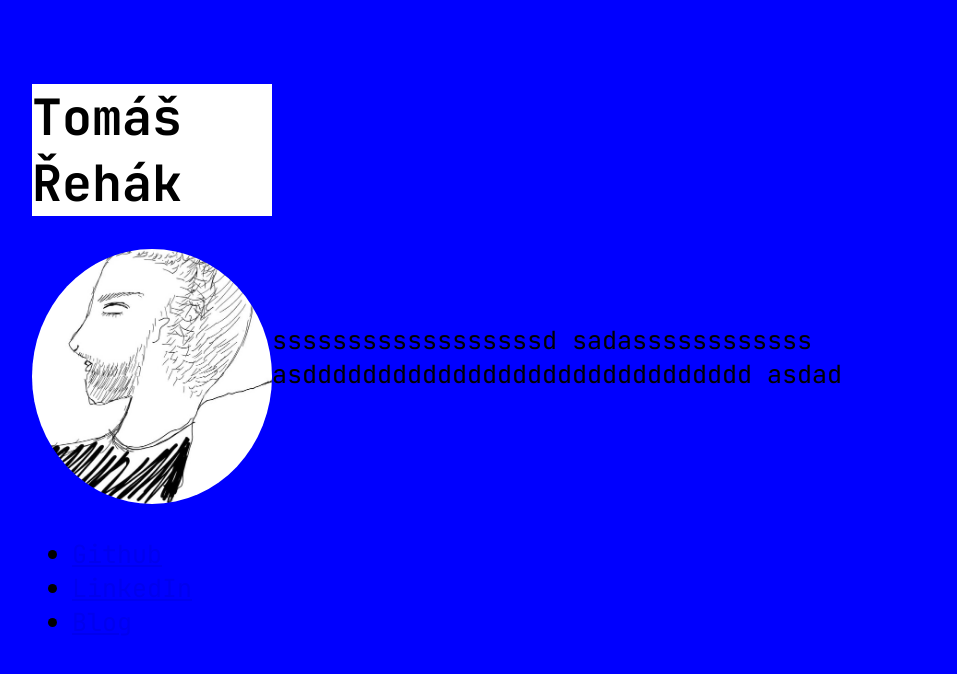
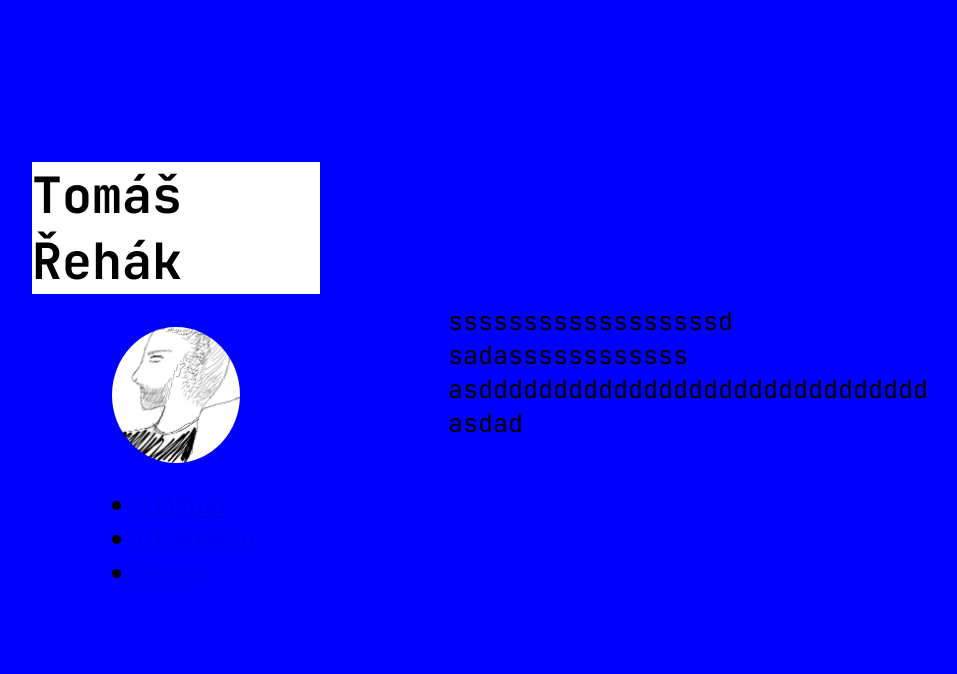
Before and after one commit to docherak/personal, a plain HTML site: page index.html in a window 1280 px wide. Shown: the whole page, without its empty margins (160-1117 px from the left). Drawn offline with Linux system fonts and the light colour scheme.

Commit message:
Viewport testing

```diff
--- a/assets/style.css
+++ b/assets/style.css
@@ -4,16 +4,28 @@
 }
 
 body {
-  margin: 50px 15vw;
+  margin: 10vw 15vw;
   height: 100%;
   display: flex;
   flex-direction: row;
   justify-content: space-around;
   align-items: center;
+  gap: 10vw;
+}
+
+header {
+  width: 30vw;
+  display: flex;
+  flex-direction: column;
+  align-items: center;
+}
+
+main {
+  width: 40vw;
 }
 
 img#profilepic {
-  width: 30vh;
+  width: 10vw;
   border-style: none;
   border-radius: 50%;
 }
@@ -23,4 +35,5 @@ h1 {
 }
 
 p {
+  font-size: 1em;
 }
```
Also changed, not shown: index.html (+2 -0 lines).
